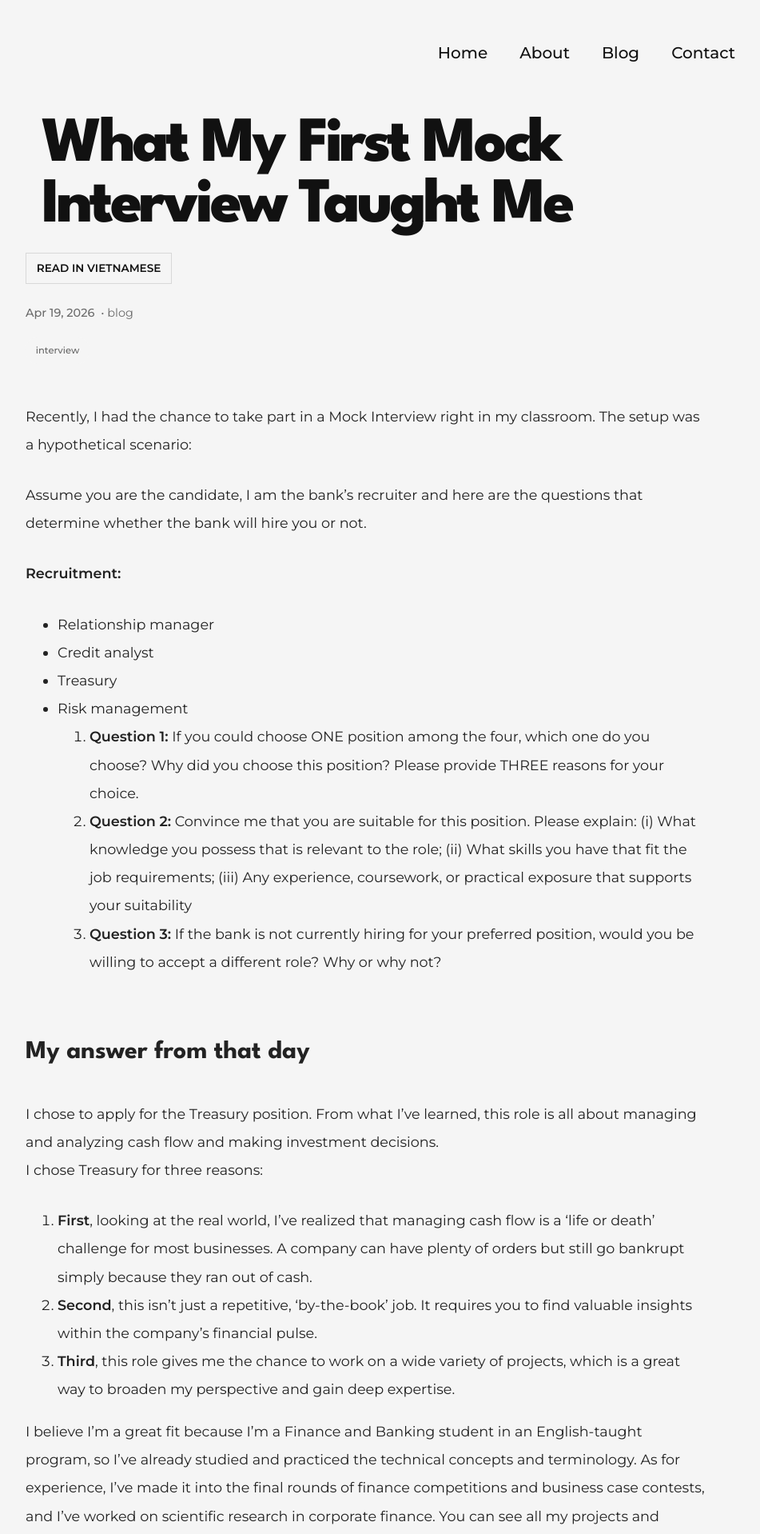
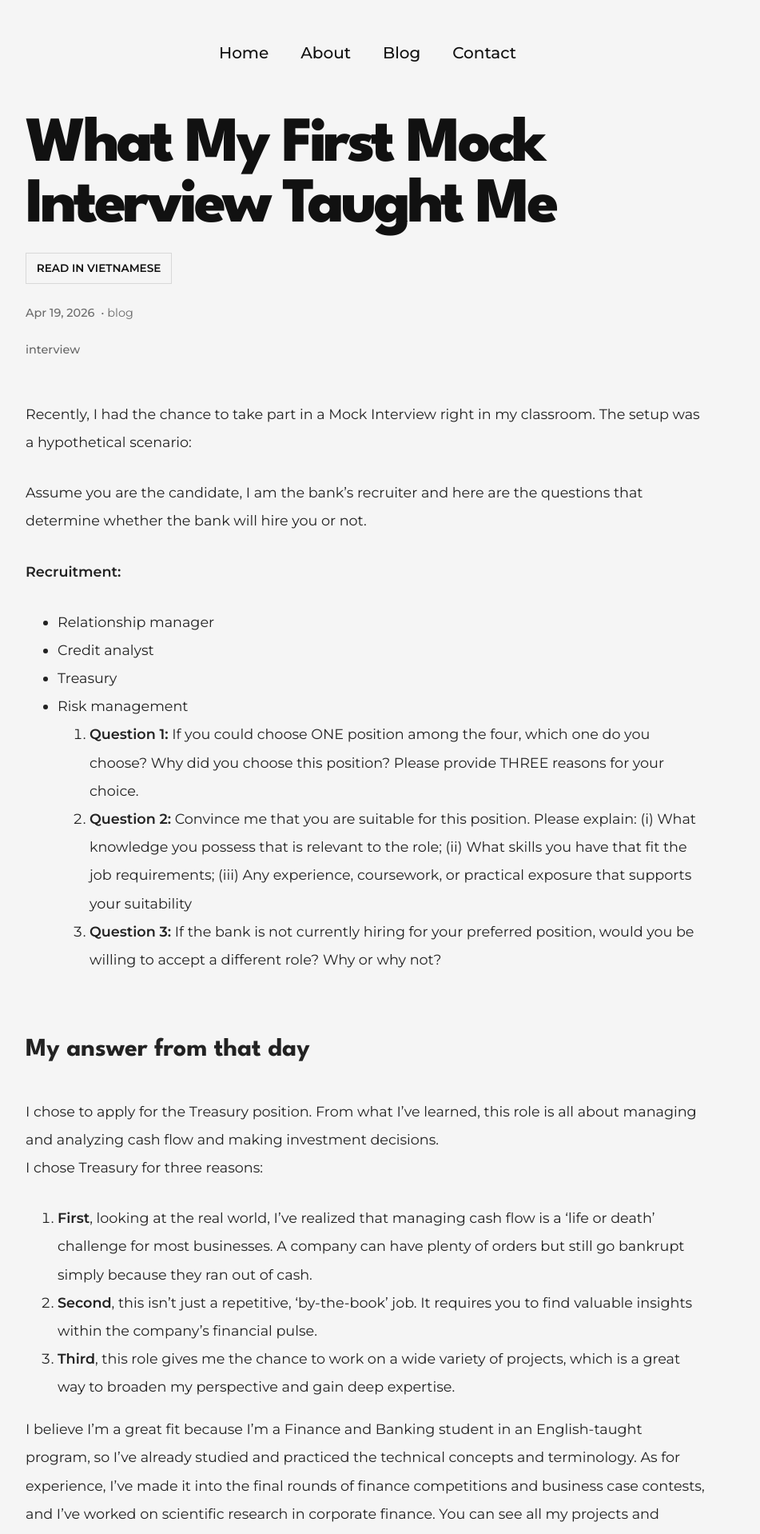
Before and after one commit to yuhtvo/yuhtvo.github.io, a Jekyll site: the page built from _posts/2026-04-19-first-mock-interview-en.md, in a window 1280 px wide. Shown: the top 1918 px of the page at 80% size, without its empty margins (180-1131 px from the left). Built offline with Jekyll 4.4.1, drawn with Linux system fonts in a browser that asks for light colours.

Commit message:
Update style.css

```diff
--- a/css/style.css
+++ b/css/style.css
@@ -13,12 +13,10 @@
 
     --max-width: 920px;
 
-    --radius: 12px;
+    --radius: 0;
     --transition: .25s ease;
 }
-footer {
-    margin-top: auto;
-}
+
 
 /* 2. BASE STYLES */
 html {
@@ -43,6 +41,10 @@
 
     -webkit-font-smoothing: antialiased;
     text-rendering: optimizeLegibility;
+
+    min-height: 100vh;
+    display: flex;
+    flex-direction: column;
 }
 
 main {
@@ -50,6 +52,10 @@
     max-width: var(--max-width);
     margin: 0 auto;
     padding-top: 0;
+    flex:1;
+}
+footer {
+    margin-top: auto;
 }
 
 hr {
@@ -238,7 +244,7 @@
     font-weight: 800;
     line-height: .95;
     letter-spacing: -0.05em;
-    margin: 1.25rem;
+    margin: 1.25rem 0;
 }
 
 .post-subtitle {
@@ -288,18 +294,20 @@
 
 /* Tags Style Component */
 .post-tags {
-    display: flex;
-    flex-wrap: wrap;
-    gap: 0.5rem;
-    margin-top: 1rem;
+    margin-top: 0;
+    margin-bottom: 1.5rem;
 }
 
+
 .post-tag {
-    background: #f5f5f5;
-    border-radius: 999px;
-    padding: .4rem .8rem;
-    font-size: .72rem;
+    background: transparent;
+    border-radius: 0;
+
+    padding: 0;
+
+    font-size: .9rem;
     font-weight: 500;
+
     color: #666;
 }
 
@@ -362,7 +370,7 @@
     margin-top: 4rem;
     padding-top: 2rem;
     border-top: 1px dashed var(--text-muted);
-    font-family: var(--font-accent);
+    font-family: var(--font-body);
     color: var(--text-muted);
 }
 
@@ -514,7 +522,7 @@
     background: #fff;
 
     border: 1px solid #ddd;
-    border-radius: 24px;
+    border-radius: 0;
 
     padding: 2.5rem;
 
@@ -543,7 +551,7 @@
     height: 320px;
     object-fit: cover;
     display: block;
-    border-radius: 16px;
+    border-radius: 0;
 }
 
 .card-info {
```
